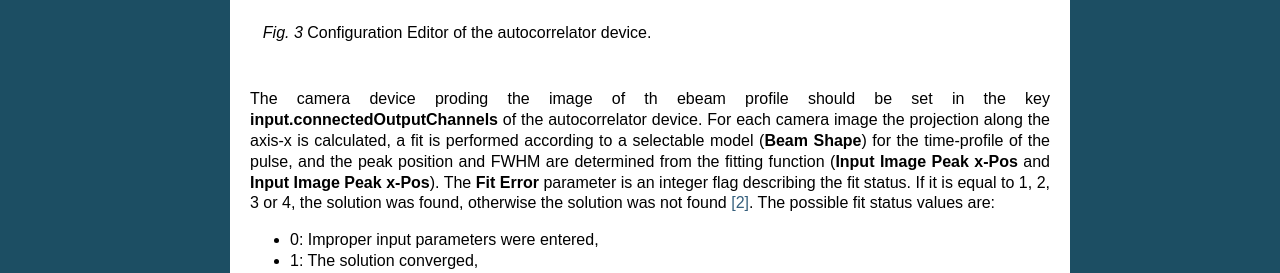
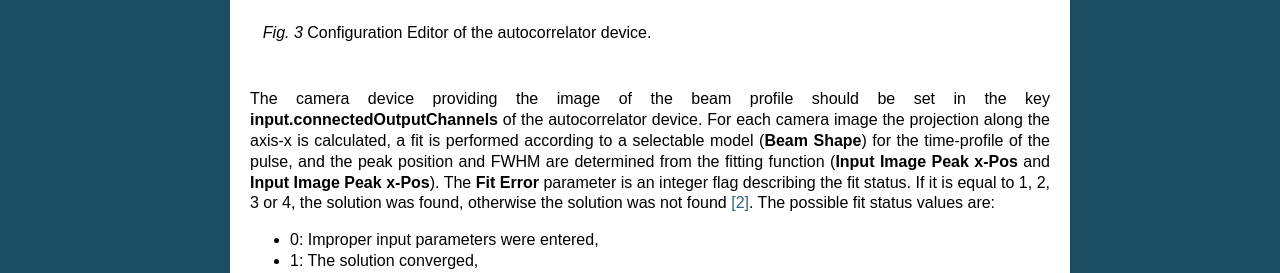
Before and after one commit to European-XFEL/imageProcessor, a Sphinx documentation site: the page built from doc/source/introduction.rst, in a window 1280 px wide and 900 px high, scrolled down 1826 px. Shown: the part 280-553 px from the top of the window. Built offline with Sphinx 7.4.7, drawn with Linux system fonts in a browser that asks for light colours.

Commit message:
introduction: typo corrected

```diff
--- a/doc/source/introduction.rst
+++ b/doc/source/introduction.rst
@@ -77,7 +77,7 @@ in :numref:`Fig. %s <fig-editor>`,
 
    Configuration Editor of the autocorrelator device.
 
-The camera device proding the image of th ebeam profile should be
+The camera device providing the image of the beam profile should be
 set in the key **input.connectedOutputChannels** of the autocorrelator
 device.
 For each camera image the projection along the axis-x is calculated,
```
